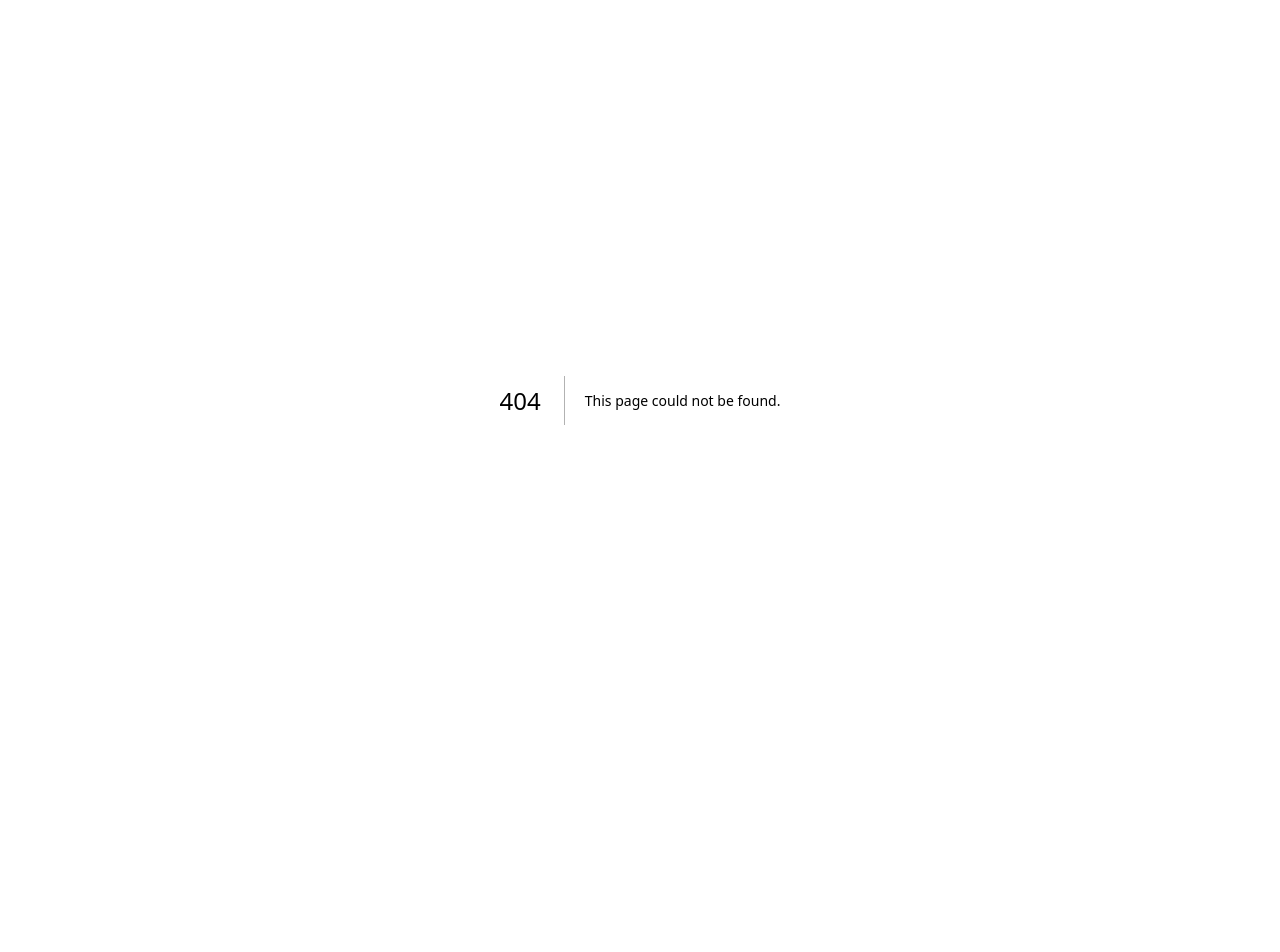
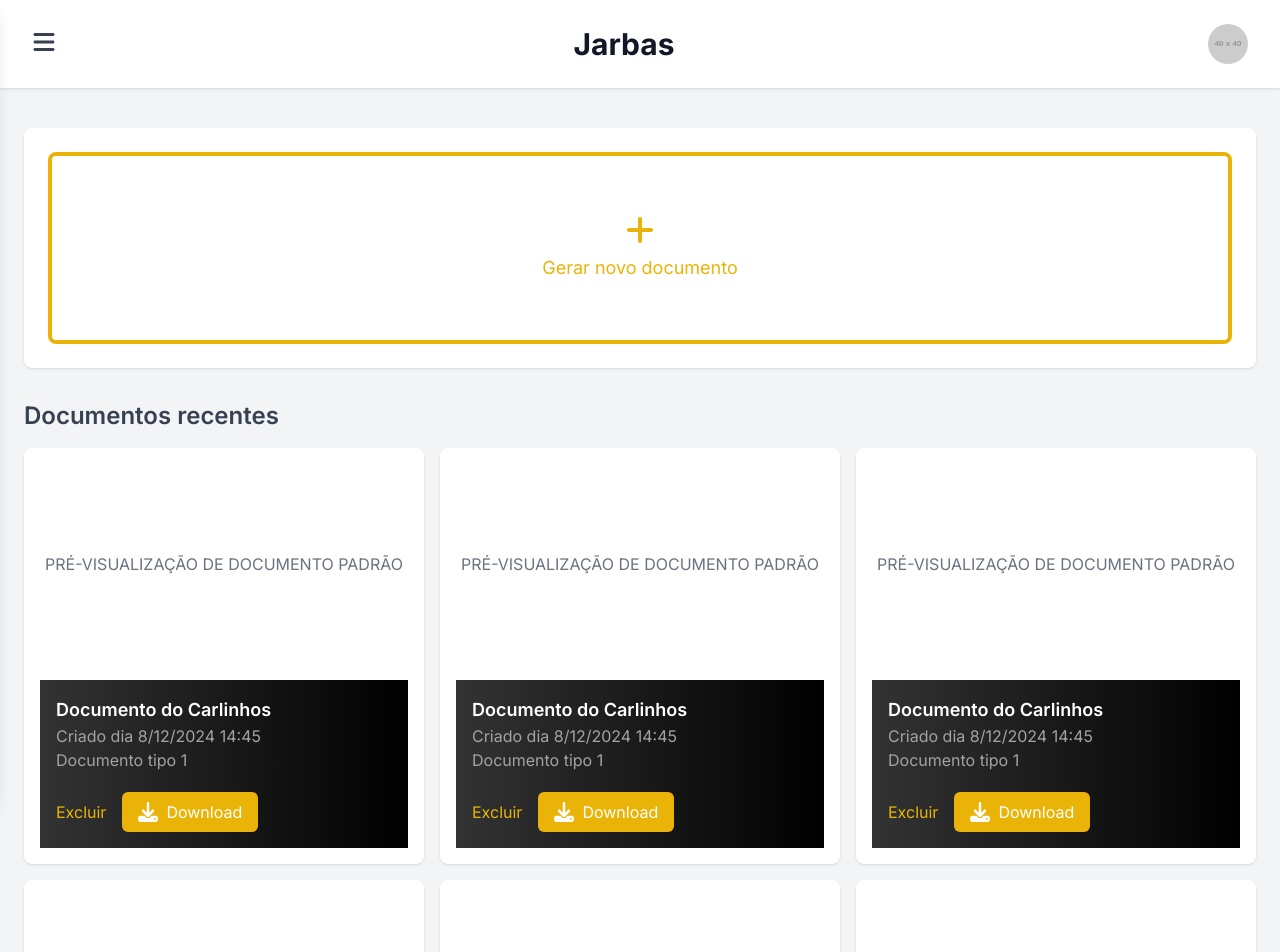
Before and after one commit to esalanguerra/jarbas, a Next.js app: page /dashboard in a window 1280 px wide. Before the commit this address had no page. Shown: the top 952 px of the page. Before the commit the page ends 800 px from the top, so only its background shows below. Built offline with nearby package versions, Linux system fonts and the light colour scheme.

Commit message:
dashboard

```diff
--- a/package.json
+++ b/package.json
@@ -8,6 +8,7 @@
   "dependencies": {
     "@fortawesome/fontawesome-svg-core": "6.5.2",
     "@fortawesome/free-brands-svg-icons": "6.5.2",
+    "@fortawesome/free-solid-svg-icons": "6.5.2",
     "@fortawesome/react-fontawesome": "0.2.2",
     "firebase": "^10.12.3",
     "next": "14.2.4",
--- /dev/null
+++ b/src/app/dashboard/page.tsx
@@ -0,0 +1,99 @@
+'use client'
+import React, { useState } from 'react';
+import { FontAwesomeIcon } from '@fortawesome/react-fontawesome';
+import { faPlus, faDownload, faTrash, faBars, faTimes } from '@fortawesome/free-solid-svg-icons';
+
+const mockDocuments = [
+  { id: 1, name: 'Documento do Carlinhos', date: '8/12/2024 14:45', type: 'Documento tipo 1' },
+  { id: 2, name: 'Documento do Carlinhos', date: '8/12/2024 14:45', type: 'Documento tipo 1' },
+  { id: 3, name: 'Documento do Carlinhos', date: '8/12/2024 14:45', type: 'Documento tipo 1' },
+  { id: 4, name: 'Documento do Carlinhos', date: '8/12/2024 14:45', type: 'Documento tipo 1' },
+  { id: 5, name: 'Documento do Carlinhos', date: '8/12/2024 14:45', type: 'Documento tipo 1' },
+  { id: 6, name: 'Documento do Carlinhos', date: '8/12/2024 14:45', type: 'Documento tipo 1' },
+];
+
+export default function Dashboard() {
+  const [isMenuOpen, setIsMenuOpen] = useState(false);
+
+  return (
+    <div className="min-h-screen flex bg-gray-100">
+      {/* Sidebar */}
+      <div className={`fixed inset-y-0 left-0 z-30 w-64 bg-white shadow-lg transform ${isMenuOpen ? 'translate-x-0' : '-translate-x-full'} transition-transform duration-300 ease-in-out`}>
+        <div className="flex justify-between items-center p-4">
+          <h1 className="text-2xl font-bold text-gray-900">Menu</h1>
+          <button onClick={() => setIsMenuOpen(false)} className="text-gray-700 focus:outline-none">
+            <FontAwesomeIcon icon={faTimes} className="w-6 h-6" />
+          </button>
+        </div>
+        <nav className="flex flex-col p-4 space-y-2">
+          <a href="#" className="text-gray-700 hover:bg-gray-200 rounded-lg px-2 py-1">Documentos gerados</a>
+          <a href="#" className="text-gray-700 hover:bg-gray-200 rounded-lg px-2 py-1">Ajuda</a>
+        </nav>
+      </div>
+
+      {/* Main content */}
+      <div className="flex-1 flex flex-col">
+        <header className="bg-white shadow w-full">
+          <div className="max-w-7xl mx-auto py-6 px-4 sm:px-6 lg:px-8 flex justify-between items-center">
+            <button onClick={() => setIsMenuOpen(true)} className="text-gray-700 focus:outline-none">
+              <FontAwesomeIcon icon={faBars} className="w-6 h-6" />
+            </button>
+            <h1 className="text-3xl font-bold text-gray-900">Jarbas</h1>
+            <img src="https://via.placeholder.com/40" alt="User avatar" className="ml-4 rounded-full" />
+          </div>
+        </header>
+
+        <main className="flex-1 overflow-y-auto p-6">
+          <div className="max-w-7xl mx-auto">
+            <div className="py-4">
+              <div className="bg-white shadow overflow-hidden sm:rounded-lg">
+                <div className="px-4 py-5 sm:p-6">
+                  <div className="border-4 border-yellow-500 rounded-lg h-48 flex items-center justify-center">
+                    <button className="flex flex-col items-center space-y-2 text-yellow-500 hover:text-yellow-600">
+                      <FontAwesomeIcon icon={faPlus} className="w-8 h-8" />
+                      <span className="text-lg">Gerar novo documento</span>
+                    </button>
+                  </div>
+                </div>
+              </div>
+            </div>
+
+            <div className="py-4">
+              <h2 className="text-2xl font-semibold text-gray-700">Documentos recentes</h2>
+              <div className="mt-4 grid grid-cols-1 gap-4 sm:grid-cols-2 lg:grid-cols-3">
+                {mockDocuments.map((doc) => (
+                  <div key={doc.id} className="bg-white shadow rounded-lg overflow-hidden">
+                    <div className="p-4 flex flex-col h-full justify-between">
+                      <div className="min-h-[200px] flex items-center justify-center">
+                        <p className="text-center text-gray-500">PRÉ-VISUALIZAÇÃO DE DOCUMENTO PADRÃO</p>
+                      </div>
+                      <div style={{background: 'linear-gradient(to right, #333, #000)'}} className="p-4 mt-4 flex flex-col justify-between flex-grow">
+                        <div>
+                          <h3 className="text-lg font-semibold text-white">{doc.name}</h3>
+                          <p style={{color:'#A3A3A3'}}>Criado dia {doc.date}</p>
+                          <p style={{color:'#A3A3A3'}}>{doc.type}</p>
+                        </div>
+                        <div className="flex justify-start items-center mt-5">
+                          <button style={{color:'rgba(234, 179, 8, 1)'}} className="hover:text-red-700 mr-4">
+                            Excluir
+                          </button>
+                          <button className="bg-yellow-500 text-white py-2 px-4 rounded-md shadow-sm hover:bg-yellow-600 flex items-center space-x-2">
+                            <FontAwesomeIcon icon={faDownload} className="w-5 h-5" />
+                            <span>Download</span>
+                          </button>
+                        </div>
+                      </div>
+                    </div>
+                  </div>
+                ))}
+                <button className="bg-yellow-500 text-white py-2 px-4 rounded-md shadow-sm flex items-center justify-center hover:bg-yellow-600 cursor-pointer">
+                  <span>Todos os documentos gerados</span>
+                </button>
+              </div>
+            </div>
+          </div>
+        </main>
+      </div>
+    </div>
+  );
+}
--- a/src/app/layout.tsx
+++ b/src/app/layout.tsx
@@ -14,7 +14,7 @@ export default function RootLayout({
   children: React.ReactNode;
 }>) {
   return (
-    <html className="min-h-full" lang="pt-br">
+    <html lang="pt-br">
       <body className={inter.className}>{children}</body>
     </html>
   );
```
Also changed, not shown: 2 other files (tests, documents, lock files or other folders).
